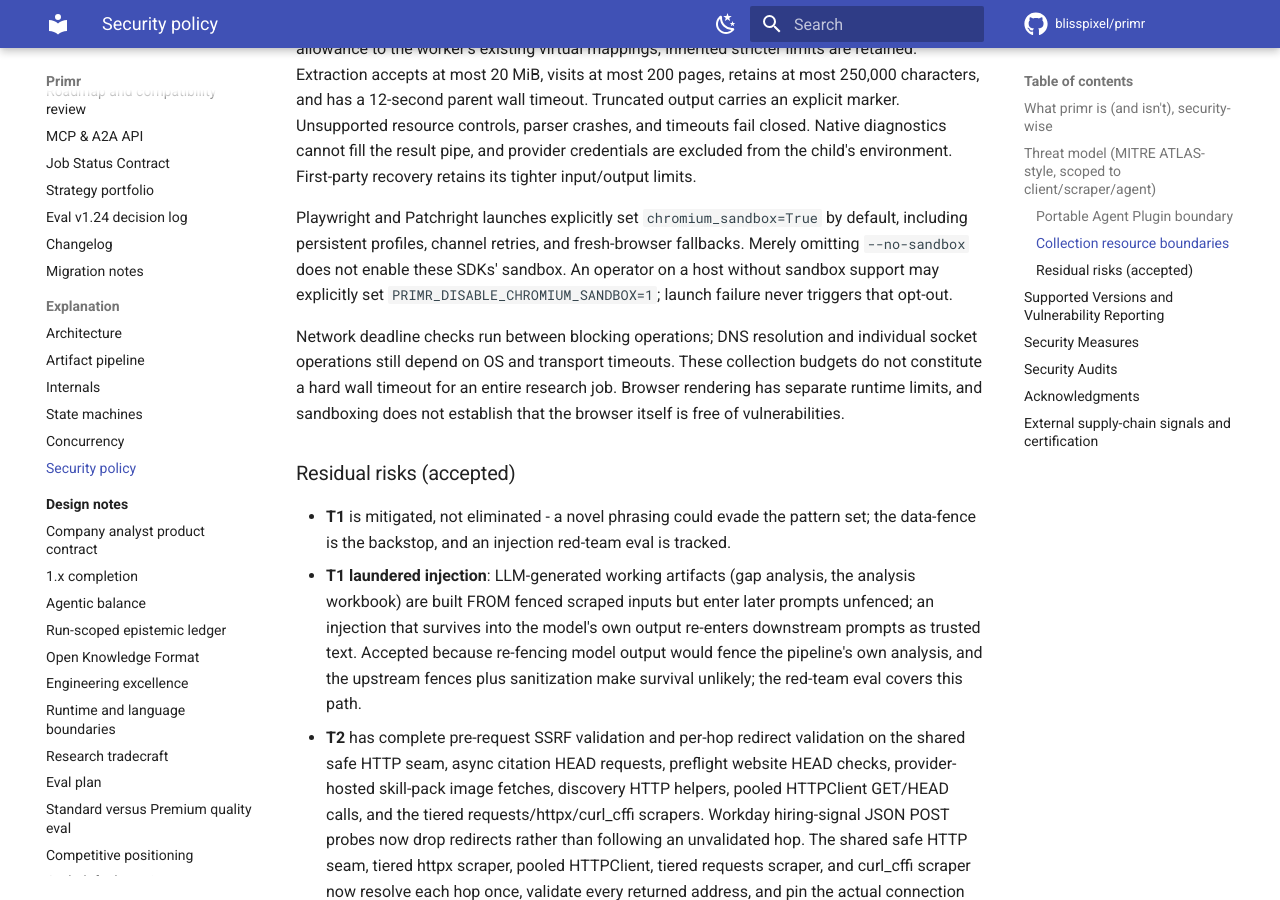
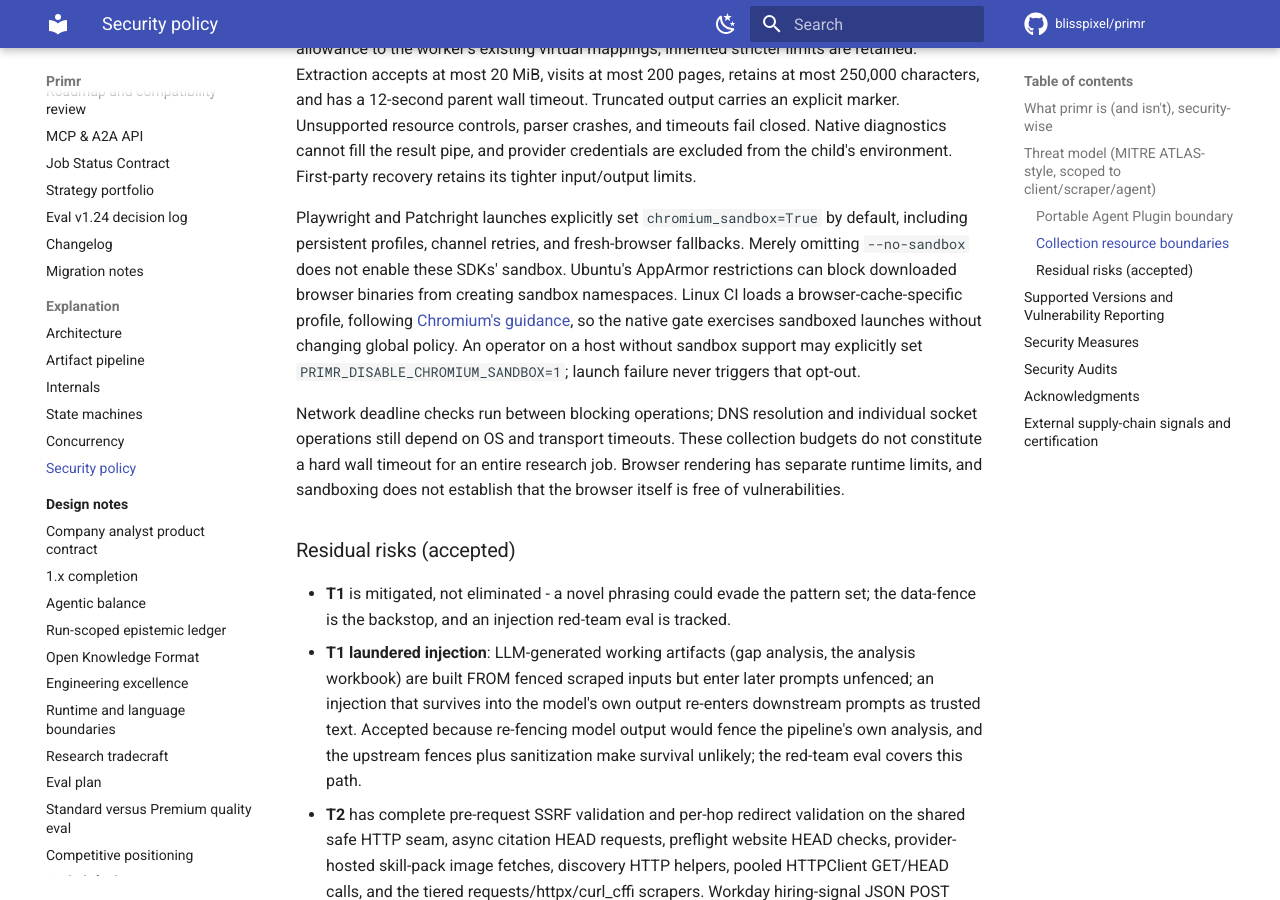
Before and after one commit to blisspixel/primr, an MkDocs documentation site: the page built from docs/SECURITY.md, in a window 1280 px wide and 900 px high, scrolled down 8035 px. Built offline with MkDocs 1.6.1 and Material for MkDocs 9.7.7, drawn with Linux system fonts in a browser that asks for light colours; comment, search, counter and statistics services are not loaded.

Commit message:
Allow sandboxed browser namespaces in Linux CI

```diff
--- a/docs/SECURITY.md
+++ b/docs/SECURITY.md
@@ -92,6 +92,10 @@ environment. First-party recovery retains its tighter input/output limits.
 Playwright and Patchright launches explicitly set `chromium_sandbox=True` by
 default, including persistent profiles, channel retries, and fresh-browser
 fallbacks. Merely omitting `--no-sandbox` does not enable these SDKs' sandbox.
+Ubuntu's AppArmor restrictions can block downloaded browser binaries from
+creating sandbox namespaces. Linux CI loads a browser-cache-specific profile,
+following [Chromium's guidance](https://chromium.googlesource.com/chromium/src/+/main/docs/security/apparmor-userns-restrictions.md),
+so the native gate exercises sandboxed launches without changing global policy.
 An operator on a host without sandbox support may explicitly set
 `PRIMR_DISABLE_CHROMIUM_SANDBOX=1`; launch failure never triggers that opt-out.
 
```
Also changed, not shown: 1 other file.
